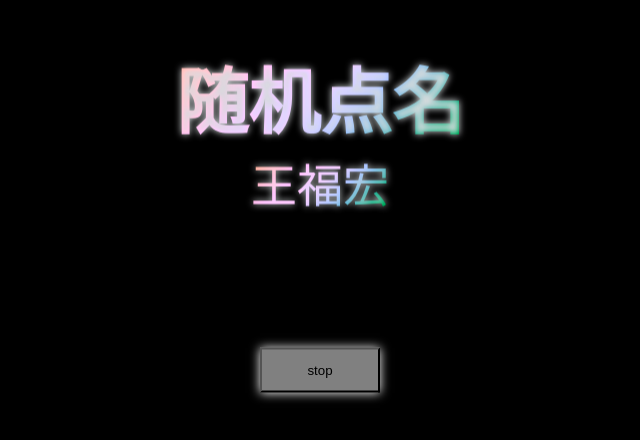
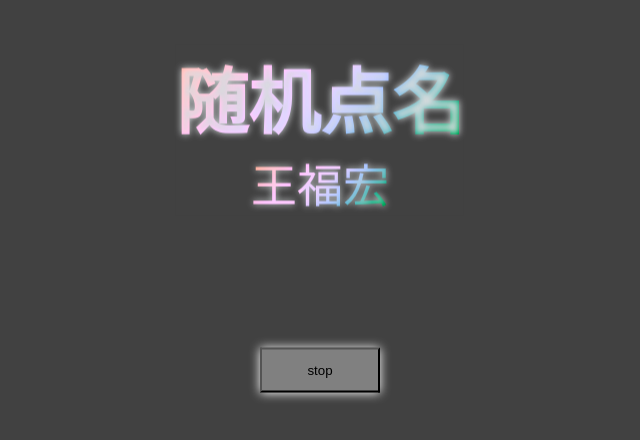
Before and after one commit to nai-ve/names, a plain HTML site: page index.html in a window 1280 px wide. Shown: the part 190-630 px from the top of the page, without its empty margins (320-960 px from the left). Drawn offline with Linux system fonts and the light colour scheme.

Commit message:
更新 index.html

```diff
--- a/index.html
+++ b/index.html
@@ -11,7 +11,7 @@
             padding: 0;
             margin: 0;
             /* 设置背景颜色为414141 */
-            background-color: black;
+            background-color: #414141;
         }
         /* 盒子居中 */
         div{
```
